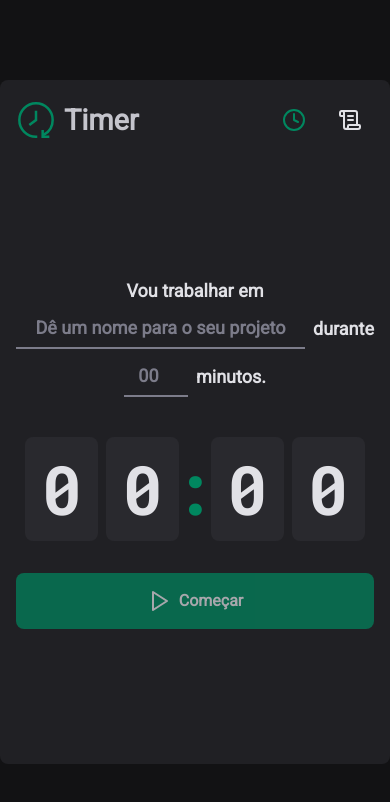
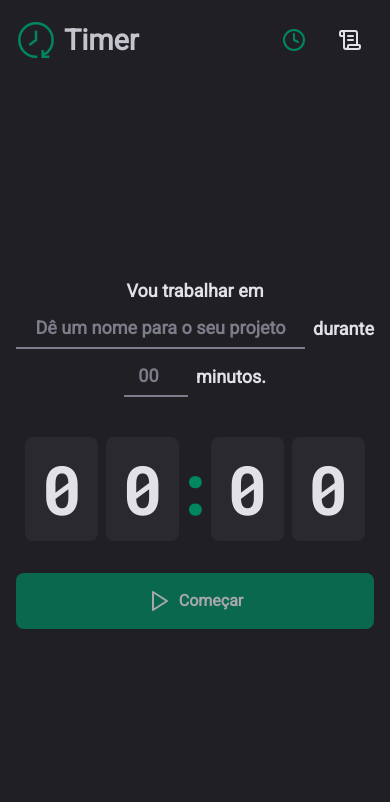
Before and after one commit to wesleyfreit/timer, a React (Vite) app: page / in a window 390 px wide. Shown: the top 802 px of the page. Built offline with nearby package versions, Linux system fonts and the light colour scheme.

Commit message:
feat: improve responsivity on smaller screens

```diff
--- a/src/layouts/default-layout/styles.ts
+++ b/src/layouts/default-layout/styles.ts
@@ -13,6 +13,12 @@ export const LayoutContainer = styled.div`
   display: flex;
   flex-direction: column;
 
+  @media (max-width: 700px) or (max-height: 700px) {
+    height: 100vh;
+    margin: 0;
+    border-radius: 0;
+    max-width: 100%;
+  }
   @media (max-width: 500px) {
     padding: 1rem;
   }
```
